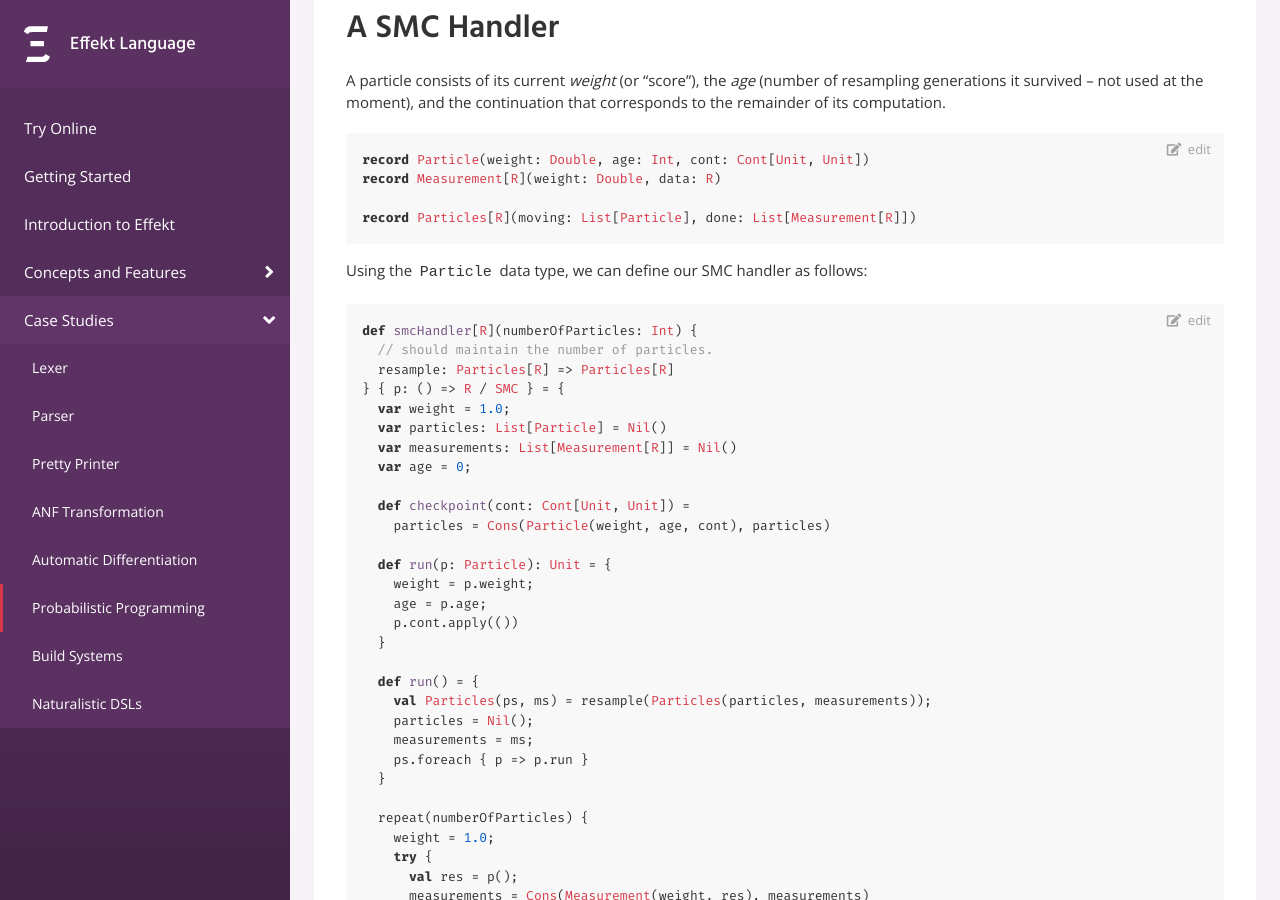
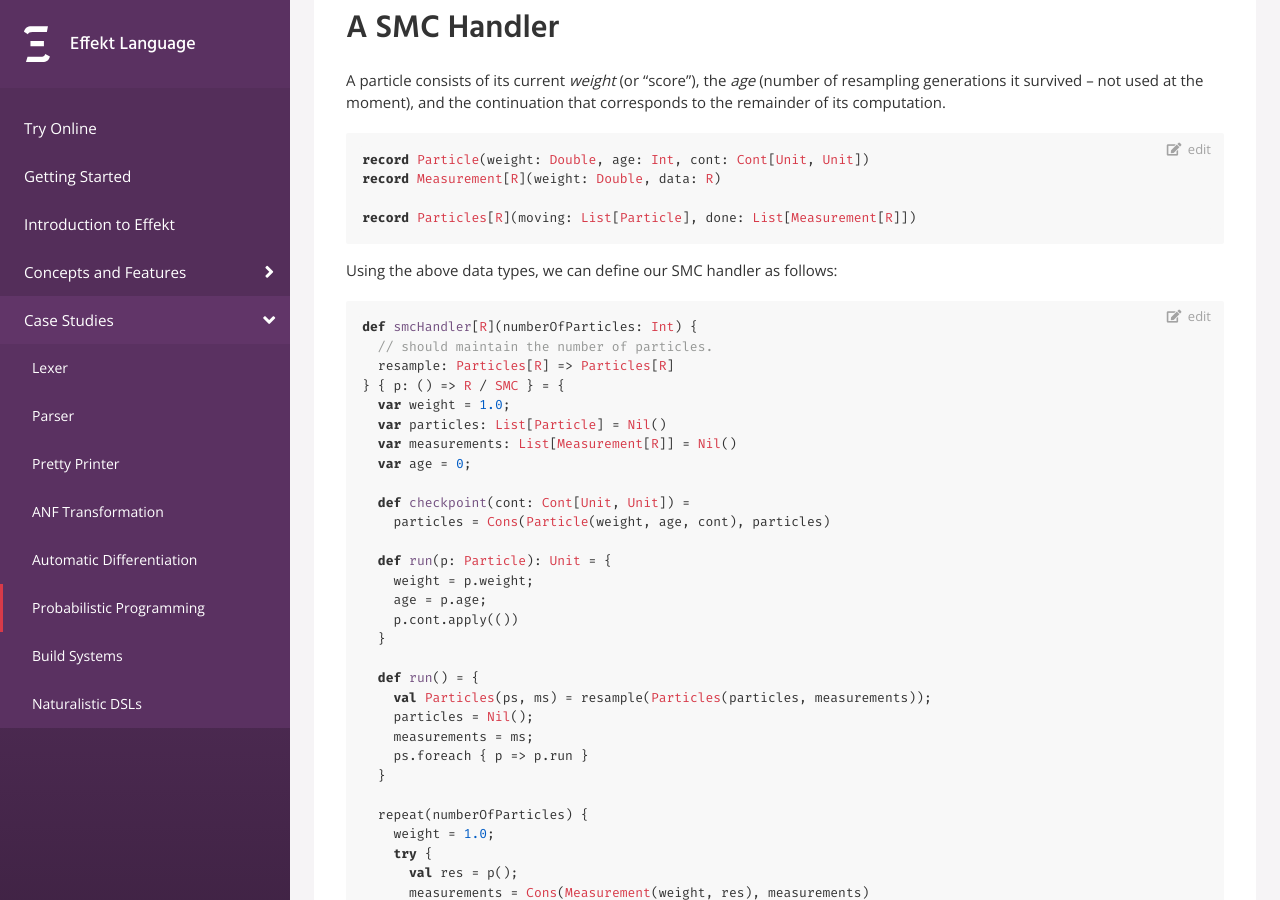
Before and after one commit to effekt-lang/effekt-website, a Jekyll site: the page built from docs/casestudies/smc.md, in a window 1280 px wide and 900 px high, scrolled down 926 px. Built offline with Jekyll 4.4.1, drawn with Linux system fonts in a browser that asks for light colours; some of the changed text lies outside the part shown.

Commit message:
Add changes suggested by Marius

````diff
--- a/docs/casestudies/smc.md
+++ b/docs/casestudies/smc.md
@@ -57,7 +57,7 @@ record Measurement[R](weight: Double, data: R)
 record Particles[R](moving: List[Particle], done: List[Measurement[R]])
 ```
 
-Using the `Particle` data type, we can define our SMC handler as follows:
+Using the above data types, we can define our SMC handler as follows:
 ```
 def smcHandler[R](numberOfParticles: Int) {
   // should maintain the number of particles.
````
Also changed, not shown: other parts of docs/casestudies/smc.md (+2 -2 lines).
